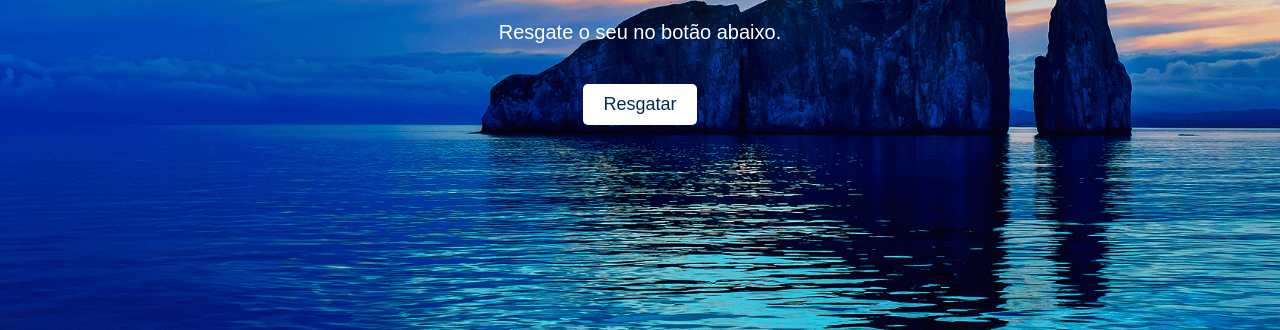
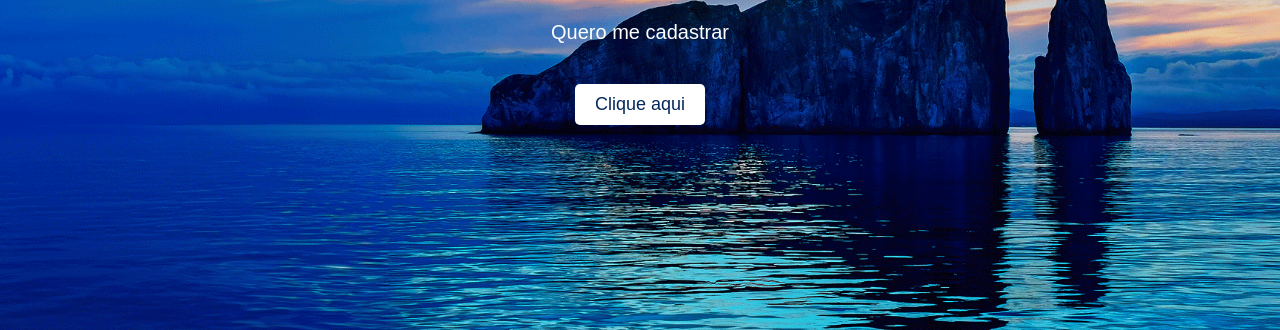
Before and after one commit to Osasunoy/galapagos-page, a plain HTML site: page index.html in a window 1280 px wide. Shown: the part 470-800 px from the top of the page. Drawn offline with Linux system fonts and the light colour scheme.

Commit message:
Update index.html

```diff
--- a/index.html
+++ b/index.html
@@ -13,8 +13,8 @@
         </div>
         <div class="promotion-details">
             <h1>Spotify Premium!</h1>
-            <p>Resgate o seu no botão abaixo.</p>
-            <a href="https://www-quantk-com-br.rds.land/cadastro-spotify" class="buy-button">Resgatar</a>
+            <p>Quero me cadastrar</p>
+            <a href="https://www-quantk-com-br.rds.land/cadastro-spotify" class="buy-button">Clique aqui</a>
         </div>
     </div>
 
```
